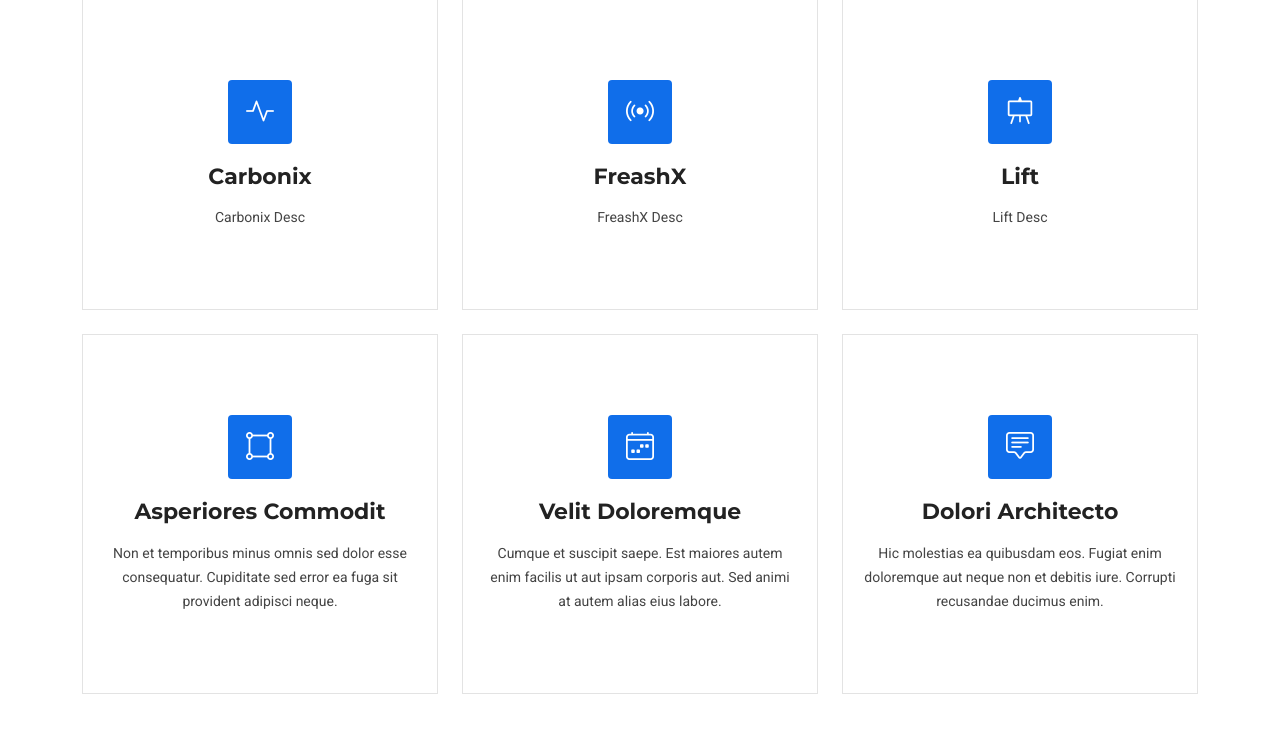
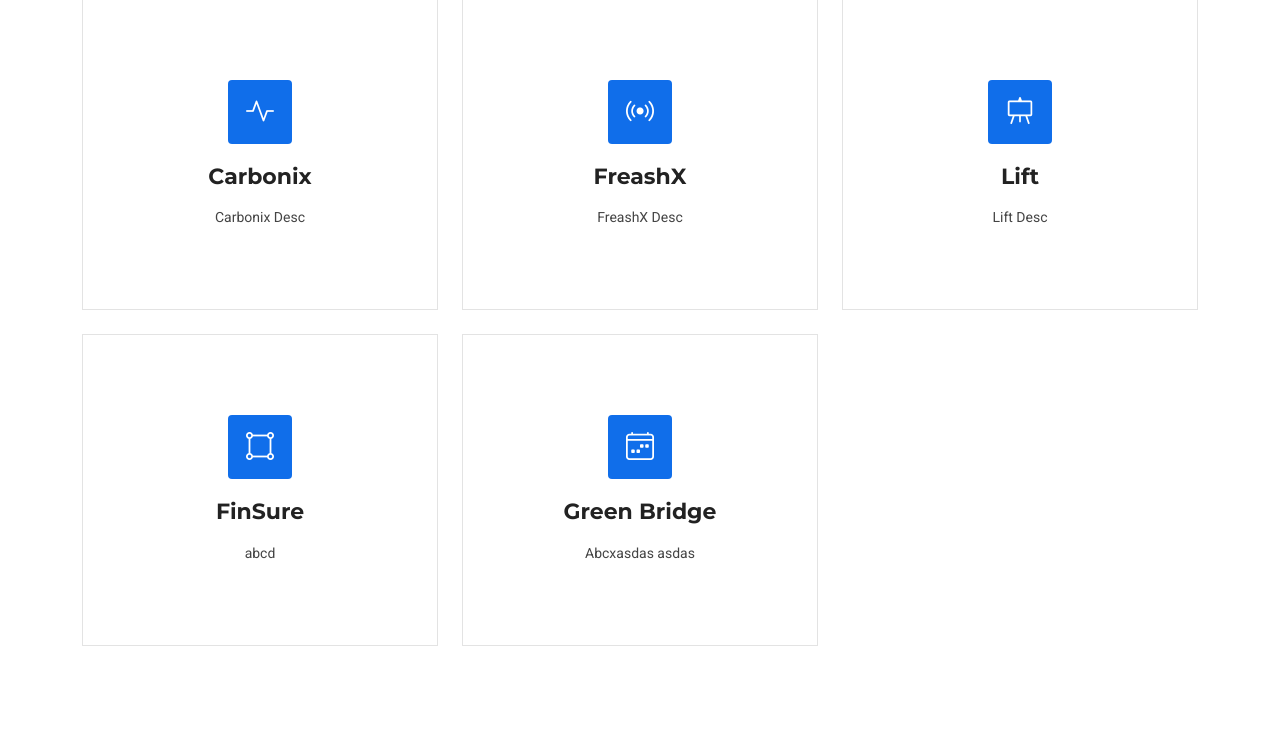
Before and after one commit to MADT-NIDA/expo4-stations-dataproject, a FastAPI app: page / in a window 1280 px wide. Shown: the part 1129-1883 px from the top of the page. After the commit the page ends 1775 px from the top, so only its background shows below. Run offline with FastAPI, Linux system fonts and the light colour scheme; some libraries are stand-ins or nearby versions; some web fonts are replaced.

Commit message:
fix(compose): fix dockerbuild

```diff
--- a/templates/index.html
+++ b/templates/index.html
@@ -54,7 +54,7 @@
             <div class="icon">
               <i class="bi bi-activity"></i>
             </div>
-            <a href="#" class="stretched-link">
+            <a href="/projects/carbonix" class="stretched-link">
               <h3>Carbonix</h3>
             </a>
             <p>Carbonix Desc</p>
@@ -66,7 +66,7 @@
             <div class="icon">
               <i class="bi bi-broadcast"></i>
             </div>
-            <a href="#" class="stretched-link">
+            <a href="/projects/freashx" class="stretched-link">
               <h3>FreashX</h3>
             </a>
             <p>
@@ -80,7 +80,7 @@
             <div class="icon">
               <i class="bi bi-easel"></i>
             </div>
-            <a href="#" class="stretched-link">
+            <a href="/projects/lift" class="stretched-link">
               <h3>Lift</h3>
             </a>
             <p>Lift Desc</p>
@@ -92,11 +92,11 @@
             <div class="icon">
               <i class="bi bi-bounding-box-circles"></i>
             </div>
-            <a href="#" class="stretched-link">
-              <h3>Asperiores Commodit</h3>
+            <a href="/projects/finsure" class="stretched-link">
+              <h3>FinSure</h3>
             </a>
-            <p>Non et temporibus minus omnis sed dolor esse consequatur. Cupiditate sed error ea fuga sit provident adipisci neque.</p>
-            <a href="#" class="stretched-link"></a>
+            <p>abcd
+            <!-- <a href="#" class="stretched-link"></a> -->
           </div>
         </div><!-- End Service Item -->
 
@@ -105,15 +105,15 @@
             <div class="icon">
               <i class="bi bi-calendar4-week"></i>
             </div>
-            <a href="#" class="stretched-link">
-              <h3>Velit Doloremque</h3>
+            <a href="/projects/greenbridge" class="stretched-link">
+              <h3>Green Bridge</h3>
             </a>
-            <p>Cumque et suscipit saepe. Est maiores autem enim facilis ut aut ipsam corporis aut. Sed animi at autem alias eius labore.</p>
-            <a href="#" class="stretched-link"></a>
+            <p>Abcxasdas asdas </p>
+            <!-- <a href="#" class="stretched-link"></a> -->
           </div>
         </div><!-- End Service Item -->
 
-        <div class="col-lg-4 col-md-6" data-aos="fade-up" data-aos-delay="600">
+        <!-- <div class="col-lg-4 col-md-6" data-aos="fade-up" data-aos-delay="600">
           <div class="service-item position-relative">
             <div class="icon">
               <i class="bi bi-chat-square-text"></i>
@@ -124,7 +124,7 @@
             <p>Hic molestias ea quibusdam eos. Fugiat enim doloremque aut neque non et debitis iure. Corrupti recusandae ducimus enim.</p>
             <a href="#" class="stretched-link"></a>
           </div>
-        </div><!-- End Service Item -->
+        </div>End Service Item -->
 
       </div>
 
```
